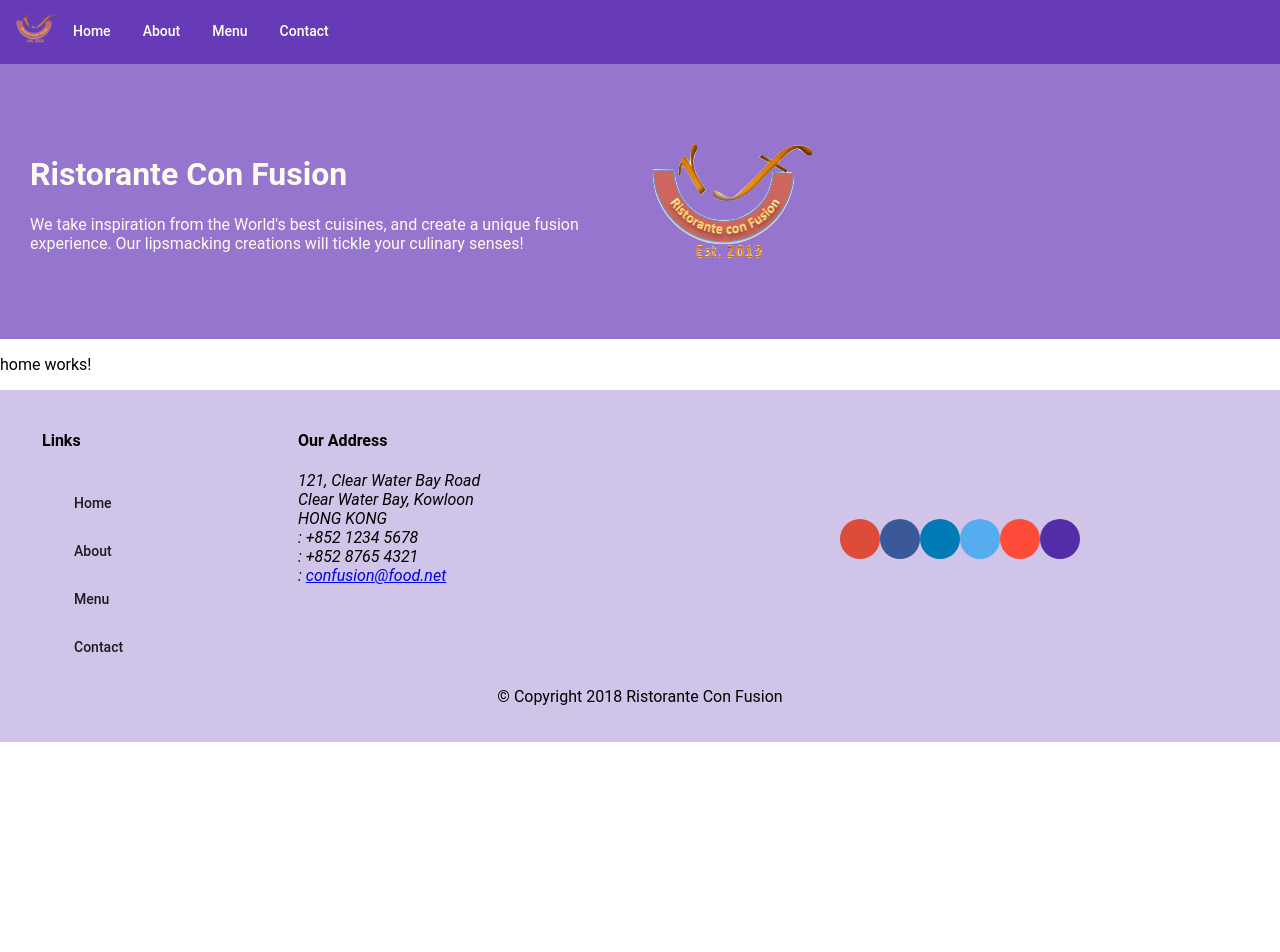
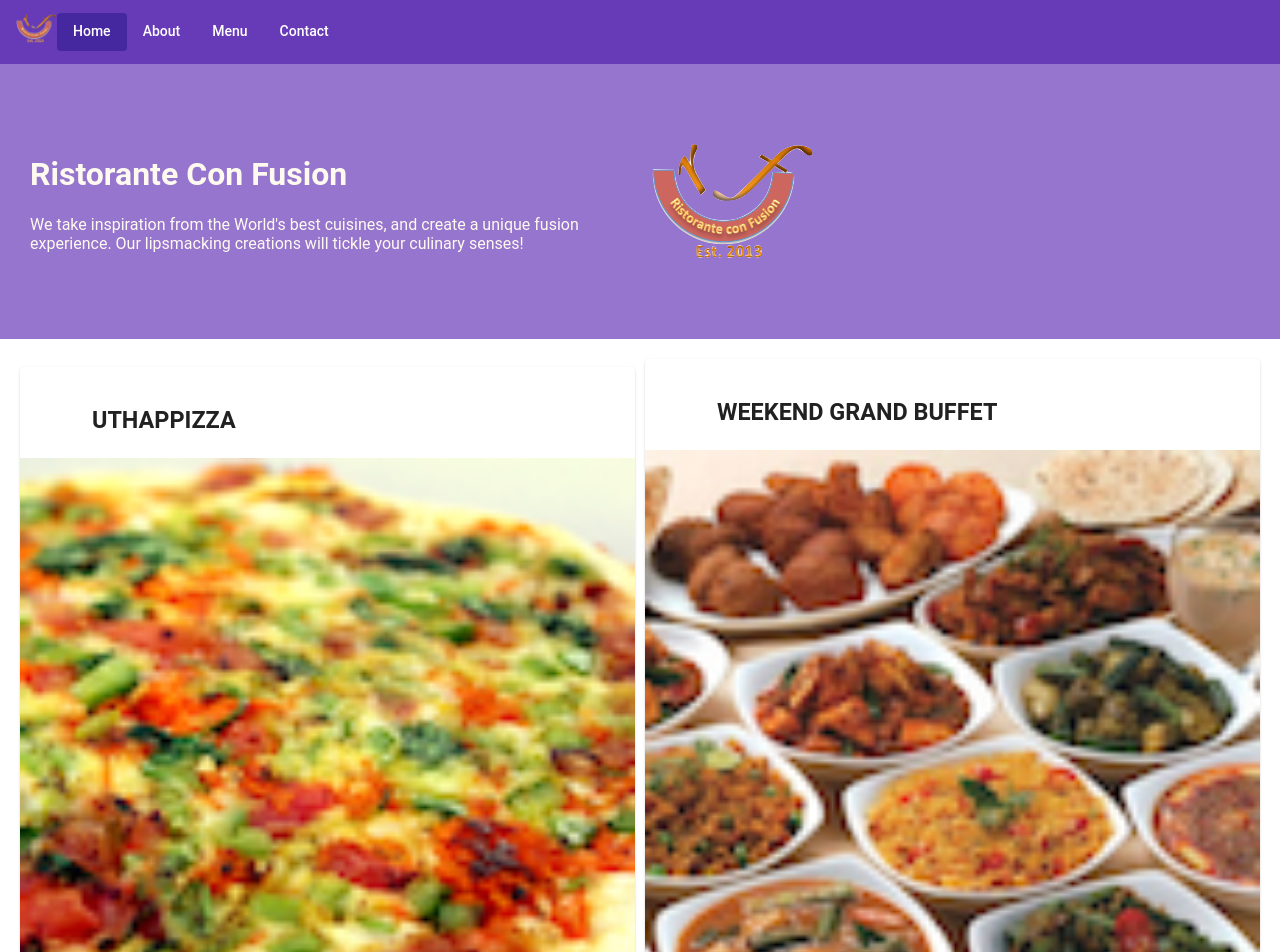
Before and after one commit to preetiamatya/courseraAngularJS, an Angular app in the folder conFusion/: page /home in a window 1280 px wide. Shown: the top 952 px of the page. Before the commit the page ends 800 px from the top, so only its background shows below. Built offline with nearby package versions, Linux system fonts and the light colour scheme.

Commit message:
single page application part one

```diff
--- a/conFusion/src/app/app-routing/routes.ts
+++ b/conFusion/src/app/app-routing/routes.ts
@@ -11,5 +11,6 @@ import { ContactComponent } from '../contact/contact.component';
 export const routes: Routes = [
     {path: 'home', component: HomeComponent},
     {path: 'menu', component: MenuComponent},
+    {path: 'contactus', component: ContactComponent},
     {path: '', redirectTo: 'home', pathMatch:'full'}
 ]
--- a/conFusion/src/app/app.module.ts
+++ b/conFusion/src/app/app.module.ts
@@ -21,6 +21,7 @@ import { MatCardModule } from '@angular/material/card';
 import { MatButtonModule } from '@angular/material/button';
 
 import { DishService } from './services/dish.service';
+import { PromotionService } from './services/promotion.service';
 import { AppRoutingModule } from './app-routing/app-routing.module';
 
 @NgModule({
@@ -46,7 +47,7 @@ import { AppRoutingModule } from './app-routing/app-routing.module';
     MatCardModule,
     MatButtonModule,
   ],
-  providers: [ DishService],
+  providers: [ DishService, PromotionService ],
   bootstrap: [AppComponent]
 })
 export class AppModule { }
--- a/conFusion/src/app/contact/contact.component.html
+++ b/conFusion/src/app/contact/contact.component.html
@@ -1,3 +1,38 @@
-<p>
-  contact works!
-</p>
+<div class="container"
+  fxLayout="column"
+  fxLayoutGap="10px">
+
+  <div fxFlex>
+    <div>
+        <h3>Contact Us</h3>
+        <hr>
+    </div>
+  </div>
+
+  <div fxFlex>
+    <h3>Location Information</h3>
+    <div fxLayout="column" fxLayout.gt-sm="row">
+      <div fxFlex="50" fxFlexOffset="20px">
+        <h4>Our Address</h4>
+        <address>
+          121, Clear Water Bay Road<br>
+          Clear Water Bay, Kowloon<br>
+          HONG KONG<br>
+          <i class="fa fa-phone"></i>: +852 1234 5678<br>
+          <i class="fa fa-fax"></i>: +852 8765 4321<br>
+          <i class="fa fa-envelope"></i>:
+                <a href="mailto:confusion@food.net">confusion@food.net</a>
+        </address>
+        <p></p>
+        <div>
+          <a mat-raised-button href="tel:+85212345678"><i class="fa fa-phone"></i> Call</a>
+          <a mat-raised-button><i class="fa fa-skype"></i> Skype</a>
+          <a mat-raised-button href="mailto:confusion@food.net"><i class="fa fa-envelope-o"></i> Email</a>
+        </div>
+        </div>
+      <div fxFlex="40">
+        <h4>Map of our Location</h4>
+      </div>
+    </div>
+  </div>
+</div>
--- a/conFusion/src/app/header/header.component.html
+++ b/conFusion/src/app/header/header.component.html
@@ -1,23 +1,19 @@
 <mat-toolbar color="primary">
   <span><img src="/assets/images/logo.png" height=30 width=41></span>
-  <a mat-button routerLink="/home"><span class="fa fa-home fa-lg"></span> Home</a>
+  <a mat-button routerLink="/home" routerLinkActive="active"><span class="fa fa-home fa-lg"></span> Home</a>
   <a mat-button><span class="fa fa-info fa-lg"></span> About</a>
-  <a mat-button routerLink="/menu" ><span class="fa fa-list fa-lg"></span> Menu</a>
-  <a mat-button><span class="fa fa-address-card fa-lg"></span> Contact</a>
+  <a mat-button routerLink="/menu" routerLinkActive="active"><span class="fa fa-list fa-lg"></span> Menu</a>
+  <a mat-button routerLink="/contactus" routerLinkActive="active"><span class="fa fa-address-card fa-lg"></span> Contact</a>
 </mat-toolbar>
 
-<div class="container jumbotron"
-    fxLayout="row"
-    fxLayout.sm="column"
-    fxLayout.xs="column"
-    fxLayoutAlign.xs="start center"
-    fxLayoutAlign.sm="start center"
-    fxLayoutAlign.gt-sm="center center"
-    fxLayoutGap="10px">
+<div class="container jumbotron" fxLayout="row" fxLayout.sm="column" fxLayout.xs="column"
+  fxLayoutAlign.xs="start center" fxLayoutAlign.sm="start center" fxLayoutAlign.gt-sm="center center"
+  fxLayoutGap="10px">
 
   <div fxFlex fxFlex.gt-sm="50%">
     <h1>Ristorante Con Fusion</h1>
-    <p>We take inspiration from the World's best cuisines, and create a unique fusion experience. Our lipsmacking creations
+    <p>We take inspiration from the World's best cuisines, and create a unique fusion experience. Our lipsmacking
+      creations
       will tickle your culinary senses!</p>
   </div>
   <div fxFlex fxFlex.gt-sm="20%">
--- a/conFusion/src/app/header/header.component.scss
+++ b/conFusion/src/app/header/header.component.scss
@@ -2,6 +2,7 @@ $lt-gray: #ddd;
 $background-dark: #512DA8;
 $background-light: #9575CD;
 $background-pale: #D1C4E9;
+$background-moredark: #4527A0;
 
 @mixin zero-margin($pad-up-down, $pad-left-right) {
     margin: 0px auto;
@@ -14,3 +15,7 @@ $background-pale: #D1C4E9;
     color:floralwhite;
     min-height: 150px;
 }
+
+.active {
+    background: $background-moredark;
+}
--- a/conFusion/src/app/home/home.component.html
+++ b/conFusion/src/app/home/home.component.html
@@ -1,3 +1,36 @@
-<p>
-  home works!
-</p>
+<div class="container"
+     fxLayout="row"
+     fxLayout.sm="column"
+     fxLayout.xs="column"
+     fxLayoutAlign.gt-md="space-around center"
+     fxLayoutGap="10px">
+
+<mat-card *ngIf="dish" fxFlex>
+  <mat-card-header>
+    <div mat-card-avatar></div>
+    <mat-card-title>
+      <h3>{{dish.name | uppercase}}</h3>
+    </mat-card-title>
+  </mat-card-header>
+  <img mat-card-image src={{dish.image}} alt={{dish.name}}>
+  <mat-card-content>
+    <p>{{dish.description}}
+    </p>
+  </mat-card-content>
+</mat-card>
+
+<mat-card *ngIf="promotion" fxFlex>
+  <mat-card-header>
+    <div mat-card-avatar></div>
+    <mat-card-title>
+      <h3>{{promotion.name | uppercase}}</h3>
+    </mat-card-title>
+  </mat-card-header>
+  <img mat-card-image src={{promotion.image}} alt={{promotion.name}}>
+  <mat-card-content>
+    <p>{{promotion.description}}
+    </p>
+  </mat-card-content>
+</mat-card>
+
+</div>
--- a/conFusion/src/app/home/home.component.ts
+++ b/conFusion/src/app/home/home.component.ts
@@ -1,4 +1,9 @@
 import { Component, OnInit } from '@angular/core';
+import { Dish } from '../shared/dish';
+import { DishService } from '../services/dish.service';
+import { Promotion } from '../shared/promotion';
+import { PromotionService } from '../services/promotion.service';
+import { THIS_EXPR } from '@angular/compiler/src/output/output_ast';
 
 @Component({
   selector: 'app-home',
@@ -6,10 +11,17 @@ import { Component, OnInit } from '@angular/core';
   styleUrls: ['./home.component.scss']
 })
 export class HomeComponent implements OnInit {
+  dish: Dish;
+  promotion; Promotion;
 
-  constructor() { }
+  constructor(private dishservice: DishService,
+    private promotionservice: PromotionService) {
+
+    }
 
   ngOnInit() {
+    this.dish = this.dishservice.getFeaturedDish();
+    this.promotion = this.promotionservice.getFeaturedPromotion();
   }
 
 }
--- a/conFusion/src/app/services/dish.service.ts
+++ b/conFusion/src/app/services/dish.service.ts
@@ -11,4 +11,12 @@ export class DishService {
   getDishes(): Dish[] {
     return DISHES;
   }
+
+  getDish(id: number): Dish {
+      return DISHES.filter((dish) => (dish.id === id))[0];
+  }
+
+  getFeaturedDish(): Dish {
+      return DISHES.filter((dish) => (dish.featured))[0];
+  }
 }
--- /dev/null
+++ b/conFusion/src/app/services/promotion.service.ts
@@ -0,0 +1,25 @@
+import { Injectable } from '@angular/core';
+
+import { Promotion } from '../shared/promotion';
+import { PROMOTIONS } from '../shared/promotions';
+
+@Injectable({
+  providedIn: 'root'
+})
+export class PromotionService {
+
+  constructor() { }
+
+  getPromotions(): Promotion[] {
+    return PROMOTIONS;
+  }
+
+  getPromotion(id: number): Promotion {
+    return PROMOTIONS.filter((promo) => (promo.id === id))[0];
+  }
+
+  getFeaturedPromotion(): Promotion {
+    return PROMOTIONS.filter((promo) => (promo.featured))[0];
+  }
+
+}
--- a/conFusion/src/app/shared/dishes.ts
+++ b/conFusion/src/app/shared/dishes.ts
@@ -1,11 +1,13 @@
 import { Dish } from './dish';
 export const DISHES: Dish[] = [
     {
+        id: 0,
         name: 'Uthappizza',
         image: '/assets/images/uthappizza.png',
         category: 'mains',
         label: 'Hot',
         price: '4.99',
+        featured: true,
         // tslint:disable-next-line:max-line-length
         description: 'A unique combination of Indian Uthappam (pancake) and Italian pizza, topped with Cerignola olives, ripe vine cherry tomatoes, Vidalia onion, Guntur chillies and Buffalo Paneer.',
         comments: [
@@ -42,11 +44,13 @@ export const DISHES: Dish[] = [
         ]
     },
     {
+        id: 1,
         name: 'Zucchipakoda',
         image: '/assets/images/zucchipakoda.png',
         category: 'appetizer',
         label: '',
         price: '1.99',
+        featured: false,
         description: 'Deep fried Zucchini coated with mildly spiced Chickpea flour batter accompanied with a sweet-tangy tamarind sauce',
         comments: [
             {
@@ -82,11 +86,14 @@ export const DISHES: Dish[] = [
         ]
     },
     {
+
+        id: 2,
         name: 'Vadonut',
         image: '/assets/images/vadonut.png',
         category: 'appetizer',
         label: 'New',
         price: '1.99',
+        featured: false,
         description: 'A quintessential ConFusion experience, is it a vada or is it a donut?',
         comments: [
             {
@@ -122,11 +129,14 @@ export const DISHES: Dish[] = [
         ]
     },
     {
+
+        id: 3,
         name: 'ElaiCheese Cake',
         image: '/assets/images/elaicheesecake.png',
         category: 'dessert',
         label: '',
         price: '2.99',
+        featured: false,
         description: 'A delectable, semi-sweet New York Style Cheese Cake, with Graham cracker crust and spiced with Indian cardamoms',
         comments: [
             {
--- /dev/null
+++ b/conFusion/src/app/shared/promotions.ts
@@ -0,0 +1,14 @@
+import { Promotion } from './promotion';
+
+export const PROMOTIONS: Promotion[] = [
+    {
+      id: 0,
+      name: 'Weekend Grand Buffet',
+      image: '/assets/images/buffet.png',
+      label: 'New',
+      price: '19.99',
+      featured: true,
+      // tslint:disable-next-line:max-line-length
+      description: 'Featuring mouthwatering combinations with a choice of five different salads, six enticing appetizers, six main entrees and five choicest desserts. Free flowing bubbly and soft drinks. All for just $19.99 per person'
+    }
+  ];
```
Also changed, not shown: conFusion/src/app/shared/promotion.ts (renamed from conFusion/src/app/app-routing.module.ts, +9 -10 lines), 1 other file (tests, documents, lock files or other folders).
